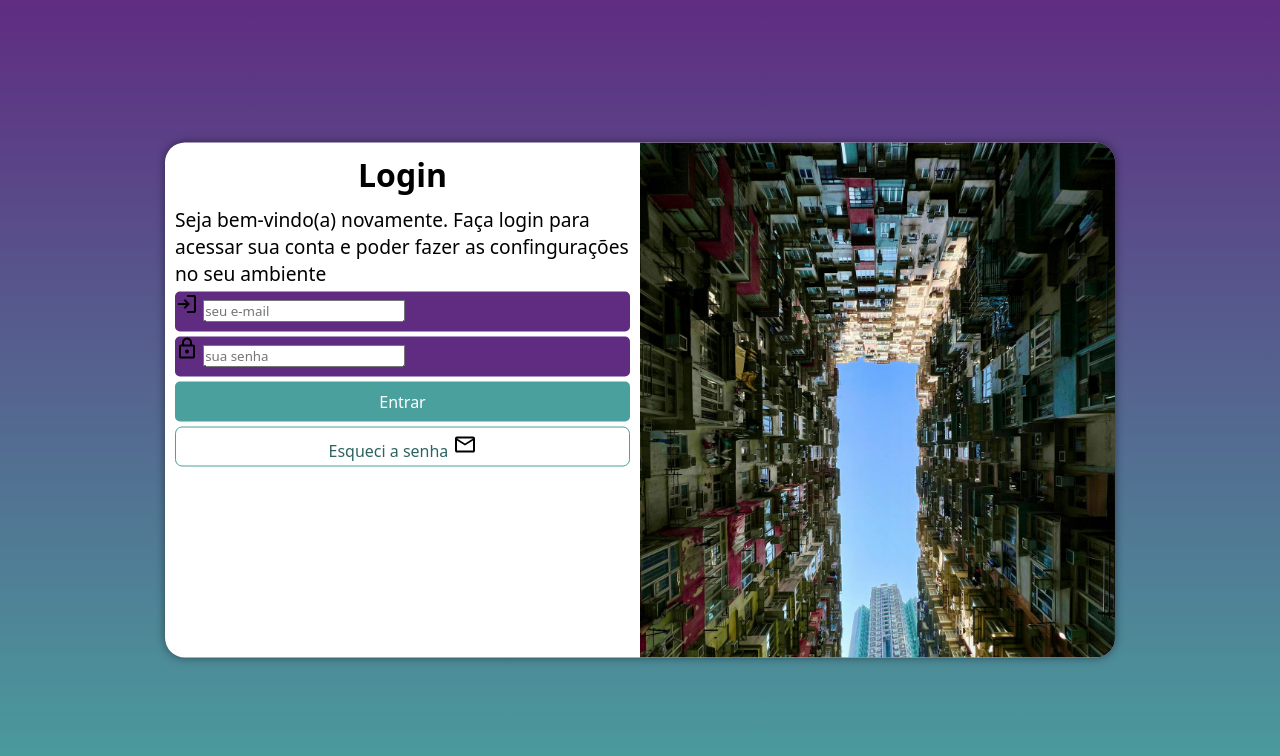
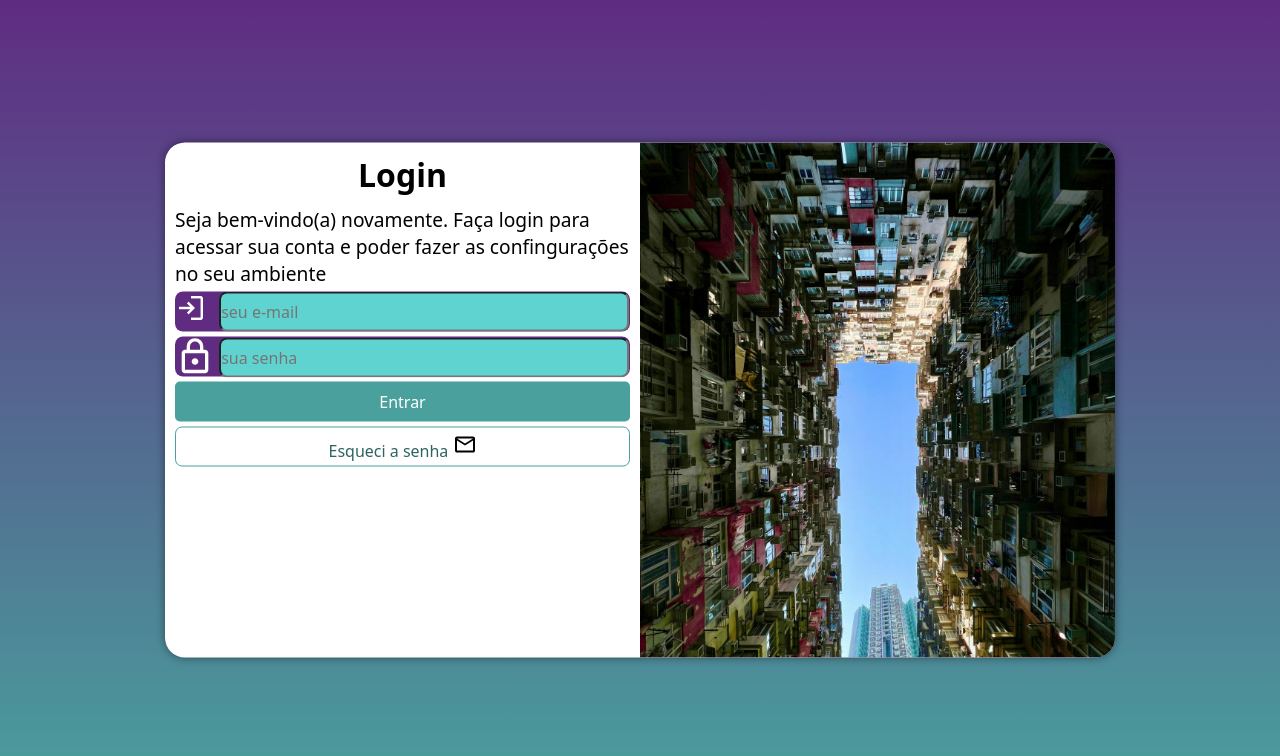
Before and after one commit to GabryelDSous/Projeto-login, a plain HTML site: page index.html in a window 1280 px wide. Drawn offline with nearby package versions, Linux system fonts and the light colour scheme.

Commit message:
Projeto terminado

```diff
--- a/estilos/media-query.css
+++ b/estilos/media-query.css
@@ -13,6 +13,7 @@ grandes telas: acima de 1200
     }
     section#login{
         width: 80vw;
+        height: 300px;
     }
 
     section#login > div#imagem{
--- a/estilos/style.css
+++ b/estilos/style.css
@@ -67,7 +67,7 @@ form > div.campo{
     display: block;
     width: 100%;
     height: 40px;
-    border-radius: 5px;
+    border-radius: 8px;
     margin: 5px 0px;
 }
 
@@ -75,6 +75,34 @@ div.campo > label{
     display: none;
 }
 
+div.campo > span{
+    color: white;
+    font-size: 2em;
+    width: 40px;
+}
+
+div.campo > input{
+    background-color: #5fd3cf;
+    font-size: 1em;
+}
+
+.campo > input:focus-within{
+    background-color: white;
+    border:0px;
+}
+
+#ilogin{
+    width: calc(100% - 45px);
+    transform: translateY(-6px);
+    height: 100%;
+    border-radius: 8px;
+}
+#isenha{
+    width: calc(100% - 45px);
+    transform: translateY(-13px);
+    height: 100%;
+    border-radius: 8px;
+}
 form > input[type=submit]{
     display: block;
     font-size: 1em;
--- a/index.html
+++ b/index.html
@@ -25,7 +25,7 @@
                         <label for="ilogin">Login</label>
                     </div>
                     <div class="campo">
-                        <svg xmlns="http://www.w3.org/2000/svg" height="24px" viewBox="0 -960 960 960" width="24px" fill="black"><path d="M240-80q-33 0-56.5-23.5T160-160v-400q0-33 23.5-56.5T240-640h40v-80q0-83 58.5-141.5T480-920q83 0 141.5 58.5T680-720v80h40q33 0 56.5 23.5T800-560v400q0 33-23.5 56.5T720-80H240Zm0-80h480v-400H240v400Zm240-120q33 0 56.5-23.5T560-360q0-33-23.5-56.5T480-440q-33 0-56.5 23.5T400-360q0 33 23.5 56.5T480-280ZM360-640h240v-80q0-50-35-85t-85-35q-50 0-85 35t-35 85v80ZM240-160v-400 400Z"/></svg>
+                        <svg xmlns="http://www.w3.org/2000/svg"viewBox="0 -960 960 960" width="40px" fill="white"><path d="M240-80q-33 0-56.5-23.5T160-160v-400q0-33 23.5-56.5T240-640h40v-80q0-83 58.5-141.5T480-920q83 0 141.5 58.5T680-720v80h40q33 0 56.5 23.5T800-560v400q0 33-23.5 56.5T720-80H240Zm0-80h480v-400H240v400Zm240-120q33 0 56.5-23.5T560-360q0-33-23.5-56.5T480-440q-33 0-56.5 23.5T400-360q0 33 23.5 56.5T480-280ZM360-640h240v-80q0-50-35-85t-85-35q-50 0-85 35t-35 85v80ZM240-160v-400 400Z"/></svg>
                         <input type="password" name="senha" id="isenha" placeholder="sua senha" autocomplete="current-password" required minlength="8" maxlength="20">
                         <label for="isenha">Senha</label>
                     </div>
```
